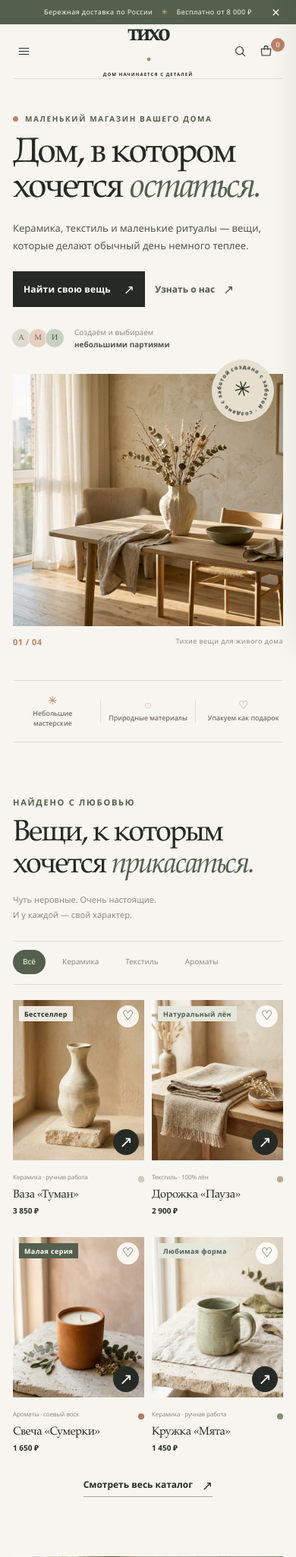
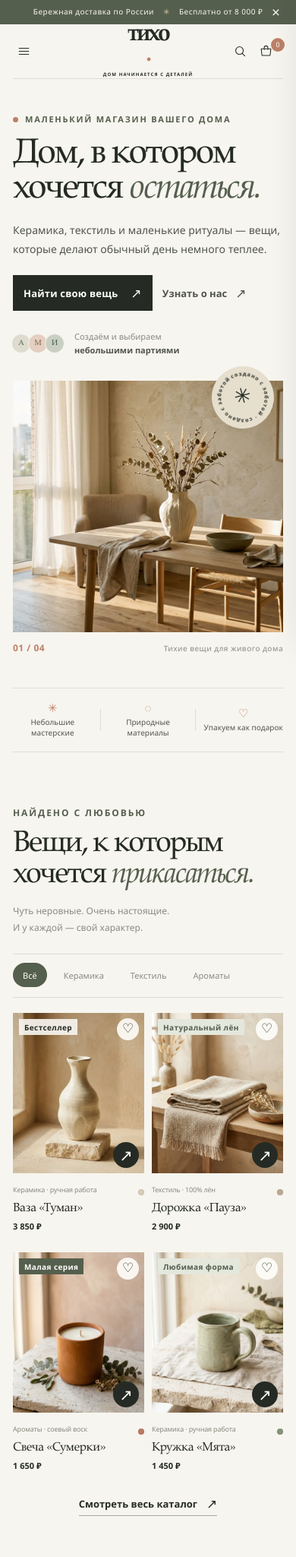
Before and after one commit to fl1nks/lab13, a WordPress theme: template wp-content/themes/tikho-shop/front-page.php in a window 390 px wide. Shown: the top 2049 px of the page at 76% size. Run offline with PHP 8.4 and a stand-in for WordPress, Linux system fonts and the light colour scheme; the site name, menu and one post (Sample post) are stand-ins, and other content is empty; some libraries are stand-ins or nearby versions.

Commit message:
Increase small storefront text more noticeably
Co-authored-by: arena-agent <297053741+arena-agent@users.noreply.github.com>

```diff
--- a/wp-content/themes/tikho-shop/style.css
+++ b/wp-content/themes/tikho-shop/style.css
@@ -3,7 +3,7 @@ Theme Name: Тихо — магазин вещей для дома
 Theme URI: https://example.com/tikho-shop
 Author: Arena
 Description: Лёгкая авторская тема магазина товаров для дома с поддержкой WooCommerce.
-Version: 1.0.1
+Version: 1.0.2
 Requires at least: 6.2
 Tested up to: 6.8
 Requires PHP: 7.4
@@ -774,87 +774,89 @@ h1, h2, h3, p { margin-top: 0; }
   *, *::before, *::after { scroll-behavior: auto !important; animation-duration: .01ms !important; animation-iteration-count: 1 !important; transition-duration: .01ms !important; }
 }
 
-/* Readability pass: lift small labels and supporting copy without changing the layout. */
-body { font-size: 15px; }
-.announcement-bar { font-size: 11px; }
-.eyebrow { font-size: 11px; }
-.primary-nav a, .header-action-label { font-size: 12px; }
-.hero-description { font-size: 15px; }
-.hero-note { font-size: 10px; }
+/* Readability pass: visibly larger supporting text throughout the store. */
+body { font-size: 16px; }
+.announcement-bar { font-size: 12px; }
+.eyebrow { font-size: 12px; }
+.primary-nav a, .header-action-label { font-size: 13px; }
+.hero-description { font-size: 16px; }
+.hero-note { font-size: 12px; }
+.hero-image-caption { font-size: 11px; }
+.hero-image-caption span:first-child { font-size: 12px; }
+.value-item { font-size: 13px; }
+.section-intro { font-size: 14px; }
+.button, .text-link, .filter-chip, .sort-trigger, .all-products-link { font-size: 13px; }
+.product-label { font-size: 11px; }
+.product-meta { font-size: 12px; }
+.product-title-row h3 { font-size: 22px; }
+.product-price { font-size: 13px; }
+.product-note { font-size: 12px; }
+.story-image-label { font-size: 16px; }
+.story-copy > p:not(.eyebrow), .approach-intro > p:not(.eyebrow) { font-size: 14px; }
+.approach-item h3 { font-size: 22px; }
+.approach-item p { font-size: 14px; }
+.newsletter-copy > p:last-child { font-size: 13px; }
+.newsletter-form small, .newsletter-cf7 .wpcf7-response-output { font-size: 10px; }
+.footer-brand-block > p { font-size: 19px; }
+.footer-column h2 { font-size: 11px; }
+.footer-column a, .footer-kicker, .social-links a { font-size: 12px; }
+.footer-email { font-size: 23px; }
+.footer-bottom { font-size: 10px; }
+.drawer-count { font-size: 14px; }
+.cart-empty h3 { font-size: 27px; }
+.cart-empty p, .cart-empty button, .cart-empty > a { font-size: 13px; }
+.cart-line-info h3 { font-size: 18px; }
+.cart-line-info p { font-size: 12px; }
+.cart-line-price { font-size: 12px; }
+.quantity-control span { font-size: 12px; }
+.shipping-progress-top { font-size: 12px; }
+.cart-subtotal { font-size: 13px; }
+.cart-subtotal strong { font-size: 24px; }
+.cart-shipping-note { font-size: 11px; }
+.checkout-secure-note { font-size: 10px; }
+.search-hint, .search-hint button { font-size: 12px; }
+.search-result-message { font-size: 12px; }
+.checkout-intro { font-size: 13px; }
+.checkout-form label { font-size: 12px; }
+.checkout-form input { font-size: 13px; }
+.checkout-form small { font-size: 10px; }
+.toast { font-size: 12px; }
+.woocommerce-notices-wrapper { font-size: 14px; }
+.woocommerce a.button, .woocommerce button.button, .woocommerce input.button { font-size: 12px; }
+
+@media (max-width: 760px) {
+  .announcement-bar { font-size: 10px; }
+  .primary-nav a { font-size: 14px; }
+  .hero-copy .eyebrow { font-size: 11px; }
+  .hero-description { font-size: 14px; }
+  .hero-note { font-size: 11px; }
   .hero-image-caption { font-size: 10px; }
-.hero-image-caption span:first-child { font-size: 11px; }
-.value-item { font-size: 12px; }
-.section-intro { font-size: 13px; }
-.button, .text-link, .filter-chip, .sort-trigger, .all-products-link { font-size: 12px; }
-.product-label { font-size: 9px; }
+  .value-item { font-size: 10px; }
+  .section-intro { font-size: 12px; }
+  .filter-chip { font-size: 11px; }
+  .product-label { font-size: 10px; }
   .product-meta { font-size: 10px; }
-.product-title-row h3 { font-size: 20px; }
-.product-price { font-size: 12px; }
-.product-note { font-size: 11px; }
-.story-image-label { font-size: 15px; }
+  .product-title-row h3 { font-size: 18px; }
+  .product-price { font-size: 11px; }
   .story-copy > p:not(.eyebrow), .approach-intro > p:not(.eyebrow) { font-size: 13px; }
-.approach-item h3 { font-size: 21px; }
-.approach-item p { font-size: 11px; }
+  .approach-item h3 { font-size: 20px; }
+  .approach-item p { font-size: 12px; }
   .newsletter-copy > p:last-child { font-size: 12px; }
   .newsletter-form small, .newsletter-cf7 .wpcf7-response-output { font-size: 9px; }
-.footer-brand-block > p { font-size: 18px; }
-.footer-column h2 { font-size: 10px; }
-.footer-column a, .footer-kicker, .social-links a { font-size: 11px; }
-.footer-email { font-size: 22px; }
+  .footer-brand-block > p { font-size: 17px; }
+  .footer-column h2, .footer-kicker { font-size: 10px; }
+  .footer-column a, .social-links a { font-size: 11px; }
+  .footer-email { font-size: 21px; }
   .footer-bottom { font-size: 9px; }
-.drawer-count { font-size: 13px; }
-.cart-empty h3 { font-size: 25px; }
-.cart-empty p, .cart-empty button, .cart-empty > a { font-size: 11px; }
-.cart-line-info h3 { font-size: 17px; }
-.cart-line-info p { font-size: 10px; }
+  .cart-line-info h3 { font-size: 16px; }
+  .cart-line-info p { font-size: 11px; }
   .cart-line-price { font-size: 11px; }
-.shipping-progress-top { font-size: 10px; }
-.cart-subtotal { font-size: 12px; }
-.cart-subtotal strong { font-size: 23px; }
-.cart-shipping-note { font-size: 10px; }
-.checkout-secure-note { font-size: 9px; }
-.search-hint, .search-hint button { font-size: 10px; }
-.search-result-message { font-size: 11px; }
+  .search-hint, .search-hint button { font-size: 11px; }
   .checkout-intro { font-size: 12px; }
-.checkout-form label { font-size: 10px; }
-.checkout-form input { font-size: 12px; }
+  .checkout-form label { font-size: 11px; }
   .checkout-form small { font-size: 9px; }
-.toast { font-size: 11px; }
-.woocommerce-notices-wrapper { font-size: 13px; }
-.woocommerce a.button, .woocommerce button.button, .woocommerce input.button { font-size: 11px; }
-
-@media (max-width: 760px) {
-  .announcement-bar { font-size: 9px; }
-  .primary-nav a { font-size: 13px; }
-  .hero-copy .eyebrow { font-size: 10px; }
-  .hero-description { font-size: 13px; }
-  .hero-image-caption { font-size: 9px; }
-  .value-item { font-size: 9px; }
-  .section-intro { font-size: 11px; }
-  .filter-chip { font-size: 10px; }
-  .product-label { font-size: 9px; }
-  .product-meta { font-size: 9px; }
-  .product-title-row h3 { font-size: 17px; }
-  .product-price { font-size: 10px; }
-  .story-copy > p:not(.eyebrow), .approach-intro > p:not(.eyebrow) { font-size: 12px; }
-  .approach-item h3 { font-size: 19px; }
-  .approach-item p { font-size: 10px; }
-  .newsletter-copy > p:last-child { font-size: 11px; }
-  .newsletter-form small, .newsletter-cf7 .wpcf7-response-output { font-size: 8px; }
-  .footer-brand-block > p { font-size: 16px; }
-  .footer-column h2, .footer-kicker { font-size: 9px; }
-  .footer-column a, .social-links a { font-size: 10px; }
-  .footer-email { font-size: 20px; }
-  .footer-bottom { font-size: 8px; }
-  .cart-line-info h3 { font-size: 15px; }
-  .cart-line-info p { font-size: 10px; }
-  .cart-line-price { font-size: 10px; }
-  .search-hint, .search-hint button { font-size: 10px; }
-  .checkout-intro { font-size: 11px; }
-  .checkout-form label { font-size: 10px; }
-  .checkout-form small { font-size: 8px; }
 }
 @media (max-width: 390px) {
-  .product-title-row h3 { font-size: 15px; }
-  .product-meta { font-size: 8px; }
+  .product-title-row h3 { font-size: 16px; }
+  .product-meta { font-size: 9px; }
 }
```
Also changed, not shown: 1 other file. Lines whose indentation alone changed are shown as unchanged.
